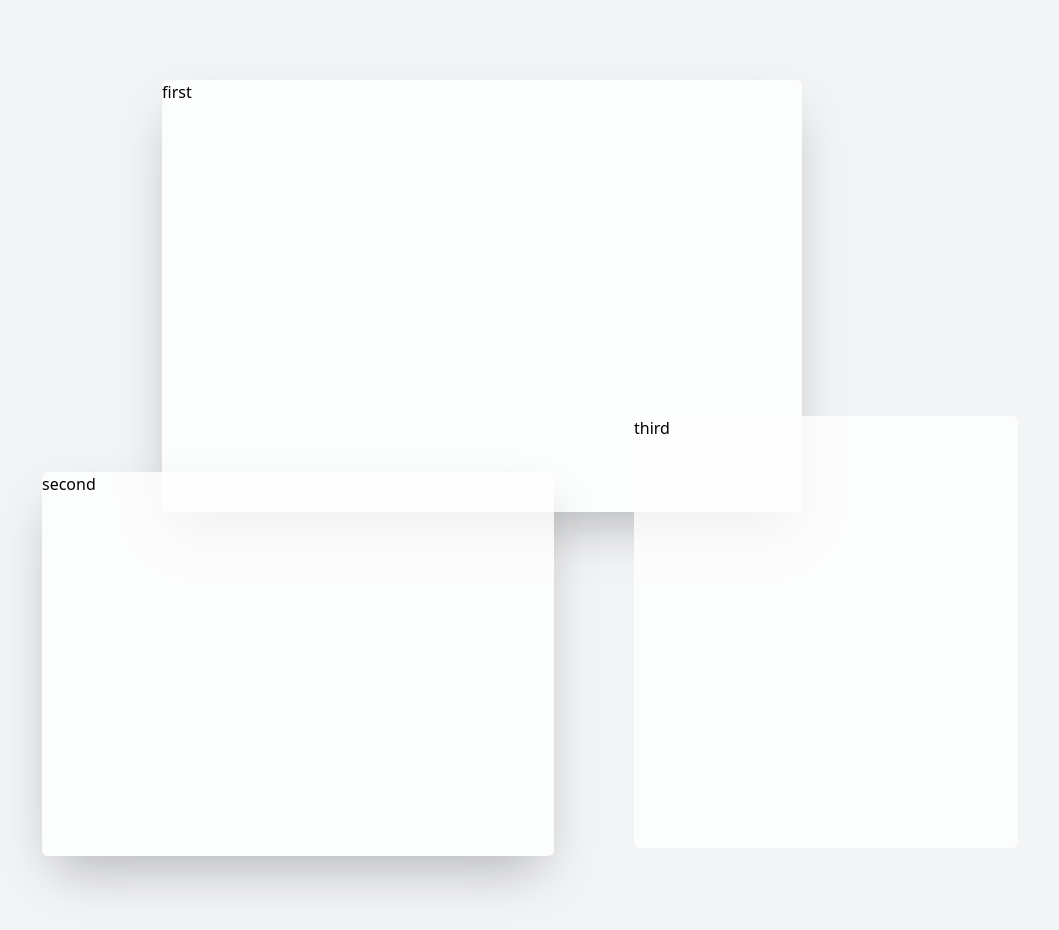
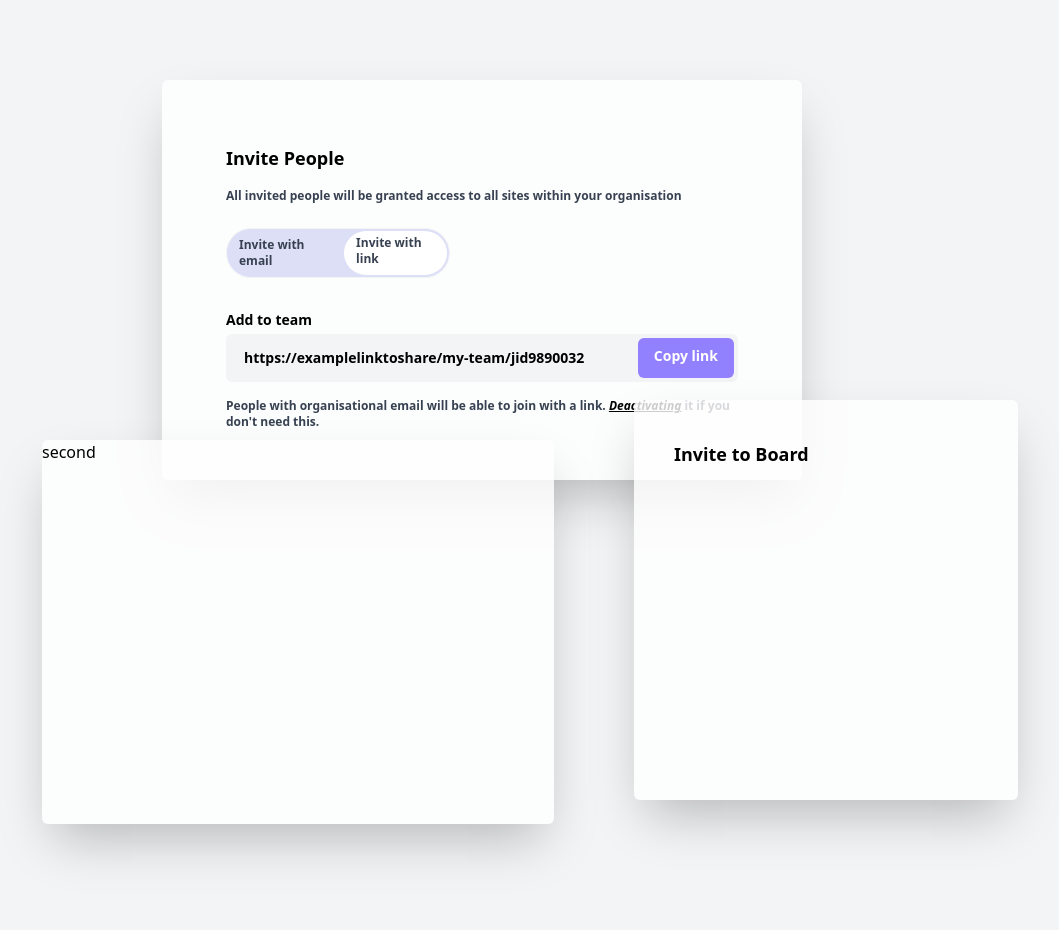
Before and after one commit to nasir-001/100-components, a Vue app: page /layout12 in a window 1280 px wide. Shown: the top 930 px of the page, without its empty margins (46-1105 px from the left). After the commit the page ends 904 px from the top, so only its background shows below. Built offline with nearby package versions, Linux system fonts and the light colour scheme; the HTML template or start-up script is replaced by a standard one.

Commit message:
finish the first card in component 12

```diff
--- a/src/views/Layout12.vue
+++ b/src/views/Layout12.vue
@@ -1,14 +1,48 @@
 <template>
   <div class="mt-20">
-    <div class="bg-white shadow-2xl rounded-md bg-opacity-80 w-3/6 ml-52 h-108">
-      first
+    <div class="bg-white shadow-2xl rounded-md bg-opacity-80 w-3/6 ml-52 h-100">
+      <div class="pt-16 mx-16 font-semibold text-lg">
+        Invite People
+      </div>
+      <div class="text-xs ml-16 text-gray-700 font-semibold pt-4">
+        All invited people will be granted access to all sites within your organisation
+      </div>
+      <div class="flex mt-6 w-56 border border-gray-100 mx-16 justify-between bg-layout12InvitebackgroundColor rounded-full">
+        <div class="text-xs font-semibold text-gray-700 py-2 px-3">
+          Invite with email
+        </div>
+        <div class="bg-white m-0.5 rounded-full">
+          <div class="py-1 text-xs font-semibold text-gray-700 px-3">
+            Invite with link
+          </div>
+        </div>
+      </div>
+      <div class="mx-16 mt-8 font-semibold text-sm">
+        Add to team
+      </div>
+      <div class="flex justify-between border-2 mt-1 border-gray-100 mx-16 bg-gray-100 rounded-md">
+        <div class="ml-4 text-sm font-semibold py-3">
+          https://examplelinktoshare/my-team/jid9890032
+        </div>
+        <div class="bg-layout12ButtonsColor m-0.5 text-sm rounded-md px-4 font-semibold pt-2 text-white">
+          Copy link
+        </div>
+      </div>
+      <div class="mx-16 text-xs text-gray-700 mt-4 font-semibold">
+        People with organisational email will be able to join with a link. <i class="underline text-black">Deactivating</i> it if you don't need this.
+      </div>
     </div>
     <div class="flex justify-center mb-20">
       <div class="bg-white rounded-md h-96 -mt-10 -ml-32 bg-opacity-80 shadow-2xl w-3/7">
         second
       </div>
-      <div class="bg-white rounded-md w-96 -mt-24 bg-opacity-80 ml-20 h-108">
-        third
+      <div class="bg-white rounded-md w-96 -mt-20 shadow-2xl bg-opacity-80 ml-20 h-100">
+        <div class="flex justify-between mt-10 mx-10">
+          <div class="font-semibold text-lg">
+            Invite to Board
+          </div>
+
+        </div>
       </div>
     </div>
   </div>
--- a/tailwind.config.js
+++ b/tailwind.config.js
@@ -44,7 +44,9 @@ module.exports = {
         'layout11IconColor': '#2f315c',
         'layout11InputColor': '#1b1d36',
         'layout11TextColor': '#5b60bf',
-        'layout11SmallCardColor': '#ea4c89'
+        'layout11SmallCardColor': '#ea4c89',
+        'layout12InvitebackgroundColor': '#dcdff5',
+        'layout12ButtonsColor': '#9181ff',
       },
       // eslint-disable-next-line no-unused-vars
       backgroundImage: theme => ({
@@ -52,6 +54,7 @@ module.exports = {
       }),
       spacing: {
         88: '22rem',
+        100: '25rem',
         108: '27rem',
         124: '32rem',
         130: '34rem',
```
